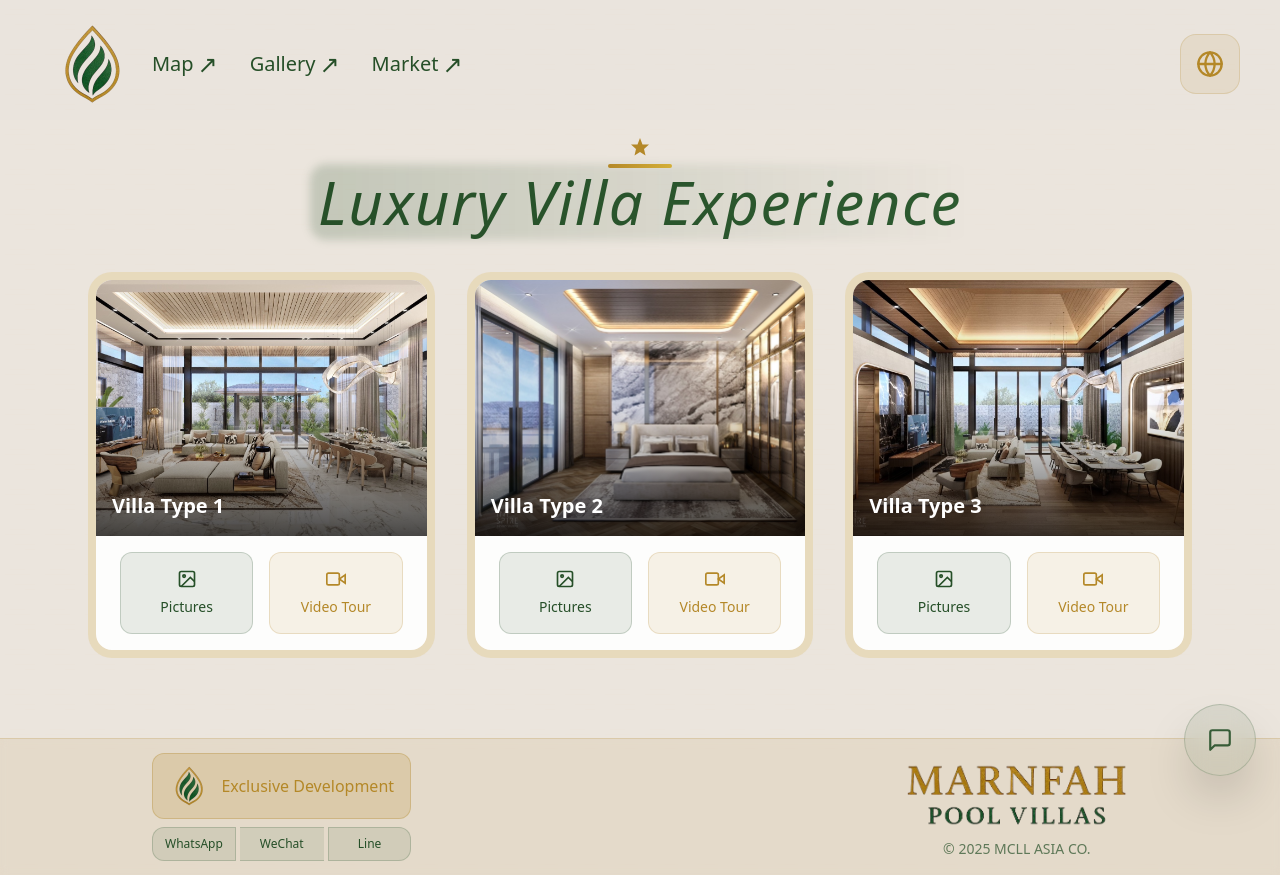
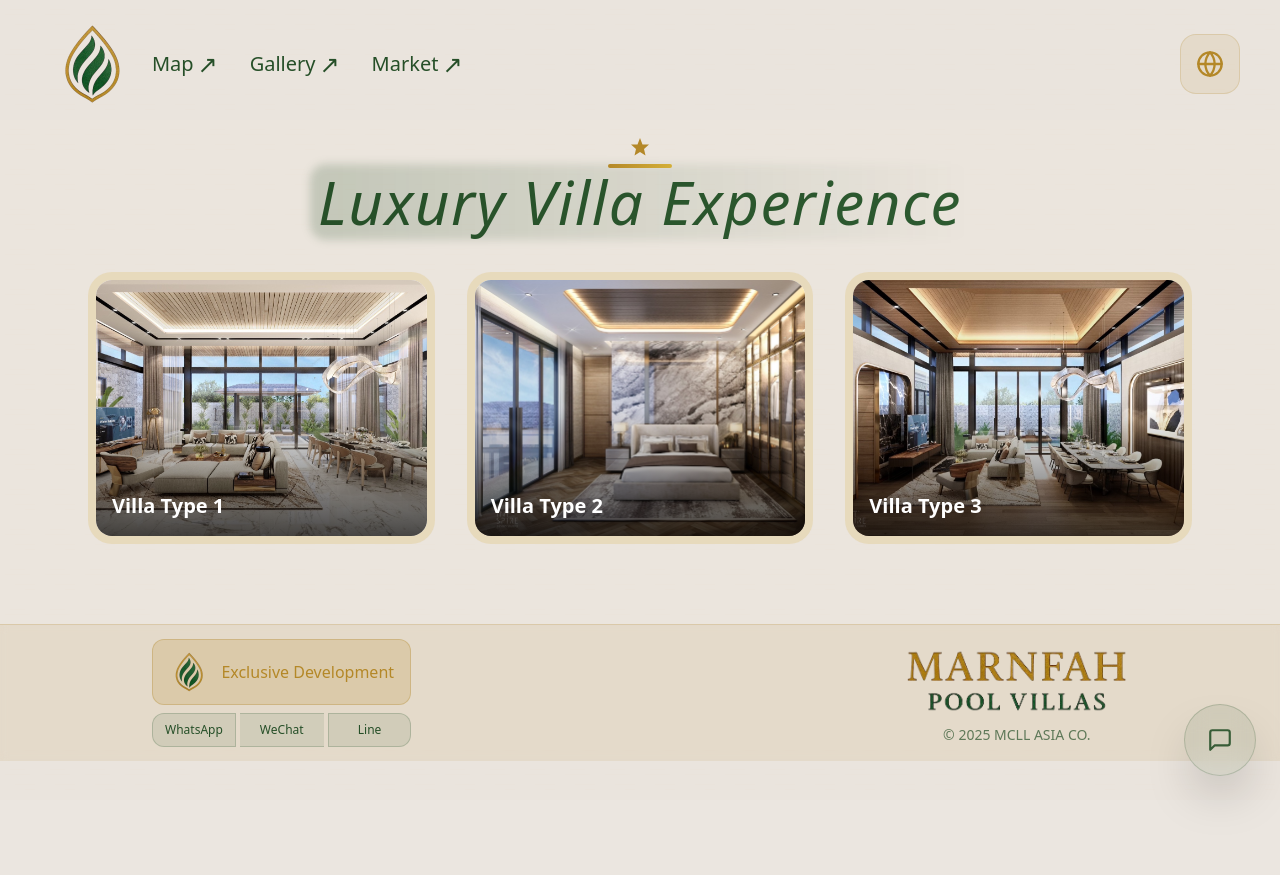
Before and after one commit to Marnfah-Pool-Villas/truffle-clone-v398, a Next.js app in the folder truffle-clone/: page /view in a window 1280 px wide. After the commit the page ends 800 px from the top, so only its background shows below. Built offline with nearby package versions, Linux system fonts and the light colour scheme; a web font is replaced by a local one.

Commit message:
Remove button section from villa cards
cgen-827d2e14761c4e6a956fadcabf16058d

```diff
--- a/truffle-clone/src/components/VirtualTourSection.tsx
+++ b/truffle-clone/src/components/VirtualTourSection.tsx
@@ -112,27 +112,6 @@ export default function VirtualTourSection() {
                 </div>
               </div>
 
-              <div className="px-6 py-4 flex items-center justify-center">
-                <div className="grid grid-cols-2 gap-4 w-full">
-                  <button
-                    className="px-3 py-4 bg-[#264f28]/10 hover:bg-[#264f28]/20 border border-[#264f28]/20 hover:border-[#264f28]/40 text-[#264f28] transition-all duration-300 sm:hover:scale-[1.02] rounded-xl font-medium text-sm flex flex-col items-center justify-center gap-2"
-                  >
-                    <svg width="20" height="20" viewBox="0 0 24 24" fill="none" stroke="currentColor" strokeWidth="2">
-                      <rect x="3" y="3" width="18" height="18" rx="2" ry="2"/>
-                      <circle cx="8.5" cy="8.5" r="1.5"/>
-                      <polyline points="21,15 16,10 5,21"/>
-                    </svg>
-                    {t.virtualTour.buttons.pictures}
-                  </button>
-                  <button className="px-3 py-4 bg-[#b48828]/10 text-[#b48828] border border-[#b48828]/20 hover:bg-[#b48828]/20 transition-all duration-300 rounded-xl font-medium text-sm flex flex-col items-center justify-center gap-2">
-                    <svg width="20" height="20" viewBox="0 0 24 24" fill="none" stroke="currentColor" strokeWidth="2">
-                      <path d="M23 7L16 12 23 17V7Z"/>
-                      <rect width="15" height="14" x="1" y="5" rx="2" ry="2"/>
-                    </svg>
-                    {t.virtualTour.buttons.videoTour}
-                  </button>
-                </div>
-              </div>
             </div>
           </div>
         ))}
```
